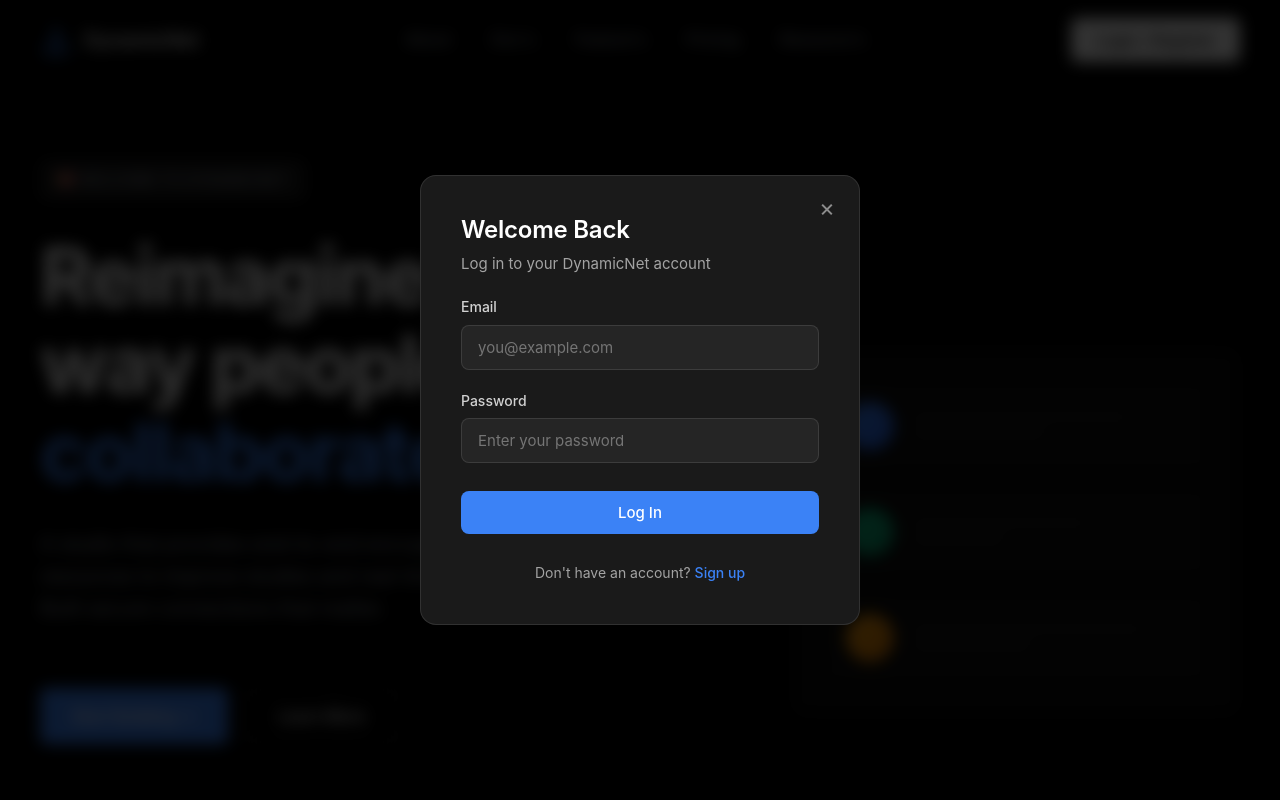
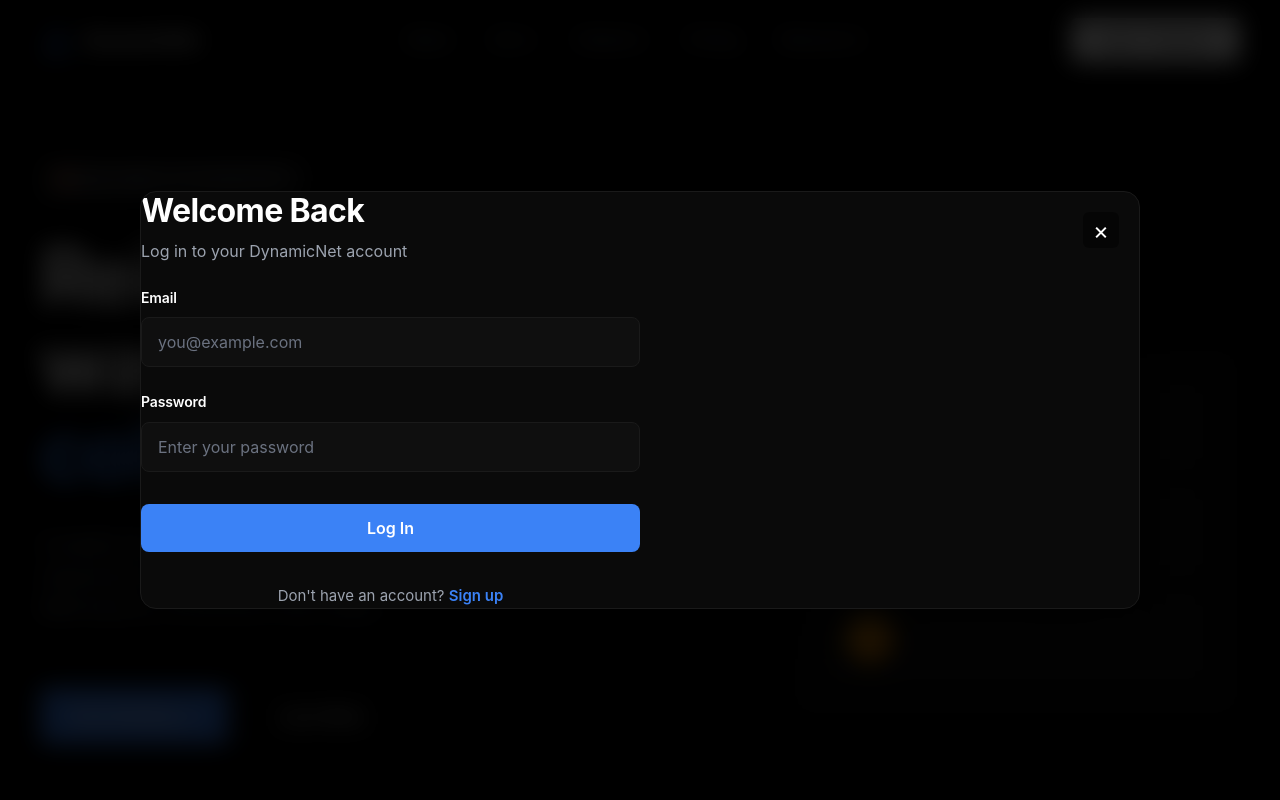
Before and after one commit to BloxGlobe/dynamicst, a React (Vite) app: page / in a window 1280 px wide. Both pictures are taken after a click on the button "Login / Register". Shown: the top 800 px of the page. Built offline with nearby package versions, Linux system fonts and the light colour scheme.

Commit message:
update auth css

```diff
--- a/src/assets/styles/auth.css
+++ b/src/assets/styles/auth.css
@@ -1,15 +1,18 @@
-/* Auth Modal Styles */
+/* Auth Modal - Split Layout with Image
+   Professional corporate design */
+
 .auth-modal-overlay {
   position: fixed;
   inset: 0;
-  background: rgba(0, 0, 0, 0.8);
-  backdrop-filter: blur(8px);
-  -webkit-backdrop-filter: blur(8px);
+  background: rgba(0, 0, 0, 0.85);
+  backdrop-filter: blur(12px);
+  -webkit-backdrop-filter: blur(12px);
   display: flex;
   align-items: center;
   justify-content: center;
   z-index: 200;
-  animation: fadeIn 0.2s ease;
+  animation: fadeIn 0.3s ease;
+  padding: 20px;
 }
 
 @keyframes fadeIn {
@@ -18,21 +21,23 @@
 }
 
 .auth-modal-container {
-  background: #1a1a1a;
+  background: #0a0a0a;
   border-radius: 16px;
-  padding: 40px;
-  max-width: 440px;
+  max-width: 1000px;
   width: 100%;
-  margin: 0 20px;
-  border: 1px solid rgba(255, 255, 255, 0.1);
+  border: 1px solid #1a1a1a;
   position: relative;
-  animation: slideUp 0.3s ease;
+  animation: slideUp 0.4s ease;
+  display: grid;
+  grid-template-columns: 1fr 1fr;
+  overflow: hidden;
+  box-shadow: 0 20px 60px rgba(0, 0, 0, 0.5);
 }
 
 @keyframes slideUp {
   from {
     opacity: 0;
-    transform: translateY(20px);
+    transform: translateY(30px);
   }
   to {
     opacity: 1;
@@ -40,76 +45,133 @@
   }
 }
 
-.auth-modal-close {
-  position: absolute;
-  top: 16px;
-  right: 16px;
-  width: 32px;
-  height: 32px;
-  border-radius: 8px;
-  background: transparent;
-  border: none;
-  color: rgba(255, 255, 255, 0.5);
-  font-size: 24px;
-  cursor: pointer;
-  transition: all 0.15s ease;
+/* Left Side - Form */
+.auth-modal-form-side {
+  padding: 60px 50px;
+  background: #0a0a0a;
+}
+
+/* Right Side - Image */
+.auth-modal-image-side {
+  background: linear-gradient(135deg, #1e3a8a 0%, #1e40af 100%);
+  position: relative;
   display: flex;
   align-items: center;
   justify-content: center;
+  overflow: hidden;
+}
+
+.auth-modal-image {
+  width: 100%;
+  height: 100%;
+  object-fit: cover;
+  opacity: 0.9;
+}
+
+.auth-modal-image-overlay {
+  position: absolute;
+  inset: 0;
+  background: linear-gradient(135deg, rgba(59, 130, 246, 0.3) 0%, rgba(37, 99, 235, 0.3) 100%);
+  display: flex;
+  flex-direction: column;
+  align-items: center;
+  justify-content: center;
+  padding: 40px;
+  text-align: center;
+}
+
+.auth-modal-image-title {
+  font-size: 32px;
+  font-weight: 700;
+  color: #ffffff;
+  margin: 0 0 16px 0;
+  letter-spacing: -0.02em;
+}
+
+.auth-modal-image-text {
+  font-size: 18px;
+  color: rgba(255, 255, 255, 0.9);
+  line-height: 1.6;
+  max-width: 400px;
+}
+
+/* Close Button */
+.auth-modal-close {
+  position: absolute;
+  top: 20px;
+  right: 20px;
+  width: 36px;
+  height: 36px;
+  border-radius: 6px;
+  background: rgba(0, 0, 0, 0.5);
+  border: none;
+  color: #ffffff;
+  font-size: 24px;
+  cursor: pointer;
+  transition: all 0.2s ease;
+  display: flex;
+  align-items: center;
+  justify-content: center;
+  z-index: 10;
 }
 
 .auth-modal-close:hover {
-  background: rgba(255, 255, 255, 0.1);
-  color: #fff;
+  background: rgba(0, 0, 0, 0.7);
 }
 
 /* Auth Form */
 .auth-form {
   display: flex;
   flex-direction: column;
-  gap: 20px;
+  gap: 24px;
 }
 
 .auth-form-title {
-  font-size: 24px;
-  font-weight: 600;
-  color: #fff;
+  font-size: 32px;
+  font-weight: 700;
+  color: #ffffff;
   margin: 0;
-  letter-spacing: -0.01em;
+  letter-spacing: -0.02em;
 }
 
 .auth-form-subtitle {
-  font-size: 15px;
-  color: rgba(255, 255, 255, 0.6);
-  margin: -12px 0 0 0;
+  font-size: 16px;
+  color: #9CA3AF;
+  margin: -16px 0 0 0;
+  line-height: 1.5;
 }
 
 .auth-form-field {
   display: flex;
   flex-direction: column;
-  gap: 6px;
+  gap: 8px;
 }
 
 .auth-form-label {
   font-size: 14px;
-  font-weight: 500;
-  color: rgba(255, 255, 255, 0.8);
+  font-weight: 600;
+  color: #ffffff;
+  letter-spacing: -0.01em;
 }
 
 .auth-form-input {
-  padding: 12px 16px;
-  background: rgba(255, 255, 255, 0.05);
-  border: 1px solid rgba(255, 255, 255, 0.1);
+  padding: 14px 16px;
+  background: #0f0f0f;
+  border: 1px solid #1a1a1a;
   border-radius: 8px;
-  color: #fff;
-  font-size: 15px;
-  transition: all 0.15s ease;
+  color: #ffffff;
+  font-size: 16px;
+  transition: all 0.2s ease;
+}
+
+.auth-form-input::placeholder {
+  color: #6B7280;
 }
 
 .auth-form-input:focus {
   outline: none;
   border-color: #3b82f6;
-  background: rgba(255, 255, 255, 0.08);
+  background: #0a0a0a;
 }
 
 .auth-form-input.error {
@@ -124,19 +186,20 @@
 .auth-form-error {
   font-size: 13px;
   color: #ef4444;
-  margin-top: -2px;
+  margin-top: -4px;
+  font-weight: 500;
 }
 
 .auth-form-submit {
-  padding: 12px 24px;
+  padding: 14px 24px;
   background: #3b82f6;
-  color: #fff;
+  color: #ffffff;
   border: none;
   border-radius: 8px;
-  font-size: 15px;
-  font-weight: 500;
+  font-size: 16px;
+  font-weight: 600;
   cursor: pointer;
-  transition: all 0.15s ease;
+  transition: all 0.2s ease;
   margin-top: 8px;
 }
 
@@ -152,8 +215,8 @@
 
 .auth-form-footer {
   text-align: center;
-  font-size: 14px;
-  color: rgba(255, 255, 255, 0.6);
+  font-size: 15px;
+  color: #9CA3AF;
   padding-top: 8px;
 }
 
@@ -162,10 +225,10 @@
   border: none;
   color: #3b82f6;
   cursor: pointer;
-  font-size: 14px;
-  font-weight: 500;
+  font-size: 15px;
+  font-weight: 600;
   padding: 0;
-  transition: color 0.15s ease;
+  transition: color 0.2s ease;
 }
 
 .auth-form-link:hover:not(:disabled) {
@@ -177,3 +240,27 @@
   opacity: 0.5;
   cursor: not-allowed;
 }
+
+/* Responsive - Mobile */
+@media (max-width: 768px) {
+  .auth-modal-container {
+    grid-template-columns: 1fr;
+    max-width: 480px;
+  }
+
+  .auth-modal-image-side {
+    display: none;
+  }
+
+  .auth-modal-form-side {
+    padding: 40px 32px;
+  }
+
+  .auth-form-title {
+    font-size: 28px;
+  }
+
+  .auth-modal-overlay {
+    padding: 20px;
+  }
+}
```
